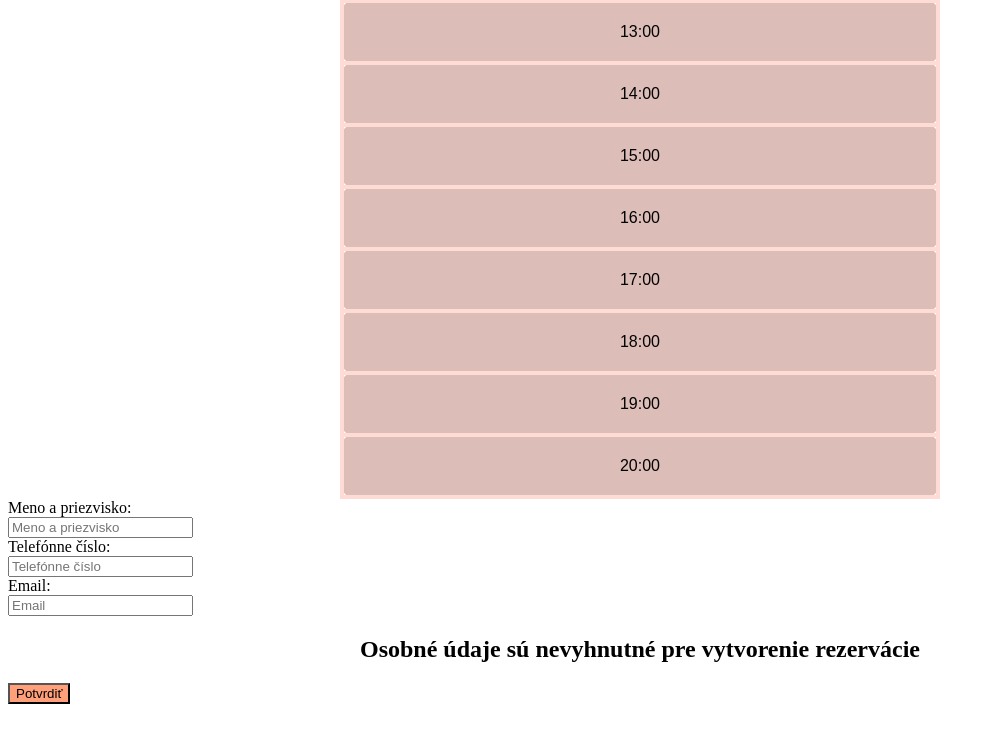
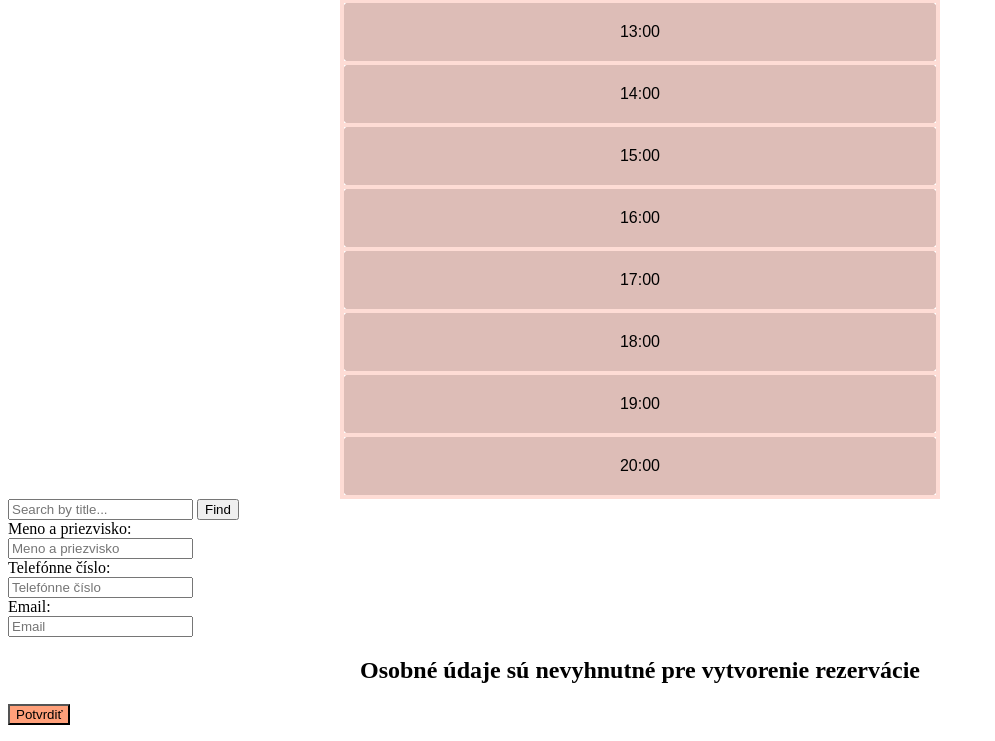
Before and after one commit to NinaDusova/checkpoint2, a PHP site: the page made by App/Views/Reservation/reservationn.view.php in a window 1280 px wide. Shown: the part 505-1246 px from the top of the page, without its empty margins (0-995 px from the left). Before the commit the page ends 1209 px from the top, so only its background shows below. Run offline with PHP 8.4, Linux system fonts and the light colour scheme; the template is opened without the code that fills it, so the values that code supplies are empty.

Commit message:
neuveritelne ;)

```diff
--- a/App/Controllers/ReservationController.php
+++ b/App/Controllers/ReservationController.php
@@ -28,11 +28,12 @@ class ReservationController extends AControllerBase
     {
         $param = "%" . $this->request()->getValue('res_date') . "%";
         $reservations = Reservation::getAll('res_date LIKE ?', [$param]);
-        return $this->html(
+       /* return $this->html(
             [
                 'reservations' => $reservations
             ]
-        );
+        );*/
+        return $this->json(['reservations' => $reservations]);
     }
 
     public function edit(): Response
--- a/App/Views/Reservation/reservationn.view.php
+++ b/App/Views/Reservation/reservationn.view.php
@@ -45,6 +45,16 @@
                        value="<?= @$data['reservation']?->getResDate()?>" style="display: none;">
             </div>
 
+            <!-- ---------------------------------------------TODO----------------------------------------------------->
+            <form id="searchForm" data-url="<?= $link->url("reservation.search") ?>" class="mb-3 offset-md-3">
+                <div class="input-group" style="max-width: 632px">
+                    <label for="searchHolder"></label><input type="text" id="searchHolder" class="form-control" name="search" placeholder="Search by title...">
+                    <button type="button" id="searchButton" class="btn btn-primary">Find</button>
+                </div>
+            </form>
+
+            <!-- ---------------------------------------------------------------------------------------------------->
+
             <label for="res_time"></label>
             <div>
                 <input type="text" class="form-control box" name="res_time" id="res_time" placeholder="Čas"
@@ -78,3 +88,4 @@
 
 <script src="/public/js/scriptReservation.js"></script>
 <script src="/public/js/scriptReservationTime.js"></script>
+<script src="/public/js/scriptSkuska.js"></script>
--- a/public/js/scriptReservation.js
+++ b/public/js/scriptReservation.js
@@ -1,7 +1,7 @@
 class ReservationCalendar {
 
 
- /*   searchDatabase() {
+/*    searchDatabase() {
         const searchDate = this.resDateInput.value;
 
         // Použite fetch alebo inú metódu na zaslanie požiadavky na backend
--- /dev/null
+++ b/public/js/scriptSkuska.js
@@ -0,0 +1,38 @@
+const searchButton = document.getElementById('searchButton');
+
+const searchInput = document.getElementById('searchHolder');
+//const searchValue = searchInput.value.trim();
+
+let searchValue;
+
+function searchDatabase() {
+   // const searchDate = this.resDateInput.value;
+    if (searchValue !== '') {
+        const form = document.getElementById('searchForm');
+       // const url = form.getAttribute('data-url');
+
+        fetch(`http://localhost/?c=Reservation&a=search`, {
+            method: 'GET',
+            headers: {
+                'Content-Type': 'application/json',
+            },
+        })
+            .then(response => response.json())
+            .then(data => {
+                console.log('Výsledky vyhľadávania:', data);
+            })
+            .catch(error => {
+                console.error('Chyba pri vyhľadávaní:', error);
+            });
+    }
+}
+
+searchButton.addEventListener('click', function() {
+    searchValue = searchInput.value.trim();
+    console.log('Hodnota vyhľadávania:', searchValue);
+
+    // Tu môžete pokračovať v spracovaní hodnoty vyhľadávania
+    // napr. odoslanie požiadavky na server alebo iné operácie.
+});
+
+document.getElementById('searchButton').onclick = searchDatabase;
```
